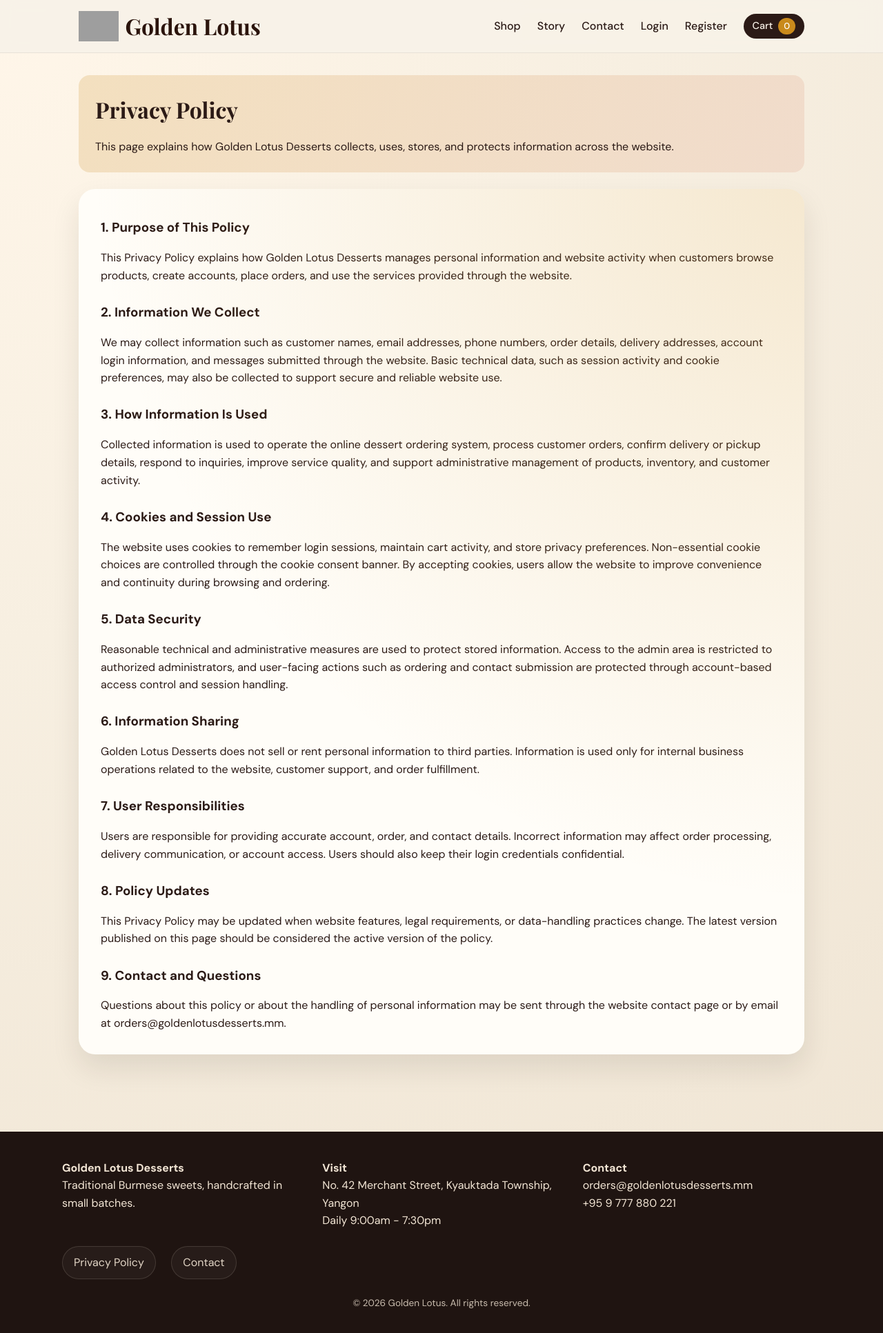
After one commit to steph132741/Burmese-Dessert-, a PHP site: page /privacy.php in a window 1280 px wide. The commit adds this page. Shown: the whole page at 69% size. Run offline with PHP 8.4, Linux system fonts and the light colour scheme; grey boxes are pictures that could not be loaded.

Commit message:
Finalize

```diff
--- a/admin/index.php
+++ b/admin/index.php
@@ -43,8 +43,7 @@ try {
 }
 
 try {
-    // Proactive inventory monitoring supports the business requirement for efficient stock control.
-    // Using the shared LOW_STOCK_THRESHOLD constant keeps the rule consistent and easy to maintain.
+    // LOW_STOCK_THRESHOLD constant
     $stmt = $db->prepare('SELECT id, name, stock FROM products WHERE stock <= ? ORDER BY stock ASC, name ASC LIMIT 6');
     $stmt->execute([LOW_STOCK_THRESHOLD]);
     $lowStockProducts = $stmt->fetchAll();
--- a/assets/css/styles.css
+++ b/assets/css/styles.css
@@ -546,6 +546,36 @@ input, textarea, select {
     gap: 2rem;
 }
 
+.footer-links {
+    max-width: var(--max);
+    margin: 1.5rem auto 0;
+    display: flex;
+    flex-wrap: wrap;
+    gap: 1rem 1.4rem;
+    align-items: center;
+}
+
+.footer-link-pill {
+    display: inline-flex;
+    align-items: center;
+    justify-content: center;
+    min-height: 42px;
+    padding: 0.65rem 1rem;
+    border-radius: 999px;
+    border: 1px solid rgba(243, 230, 213, 0.16);
+    background: rgba(255, 255, 255, 0.04);
+    color: #f3e6d5;
+    opacity: 0.92;
+    transition: color 0.2s ease, opacity 0.2s ease, background 0.2s ease, border-color 0.2s ease;
+}
+
+.footer-link-pill:hover {
+    color: #fff5df;
+    opacity: 1;
+    background: rgba(255, 255, 255, 0.08);
+    border-color: rgba(243, 230, 213, 0.28);
+}
+
 .tiny {
     text-align: center;
     margin-top: 1.5rem;
@@ -597,6 +627,61 @@ input, textarea, select {
 .toast.show {
     opacity: 1;
     transform: translateY(0);
+}
+
+.cookie-banner {
+    position: fixed;
+    left: 50%;
+    bottom: 1.25rem;
+    transform: translateX(-50%);
+    width: min(calc(100% - 2rem), 980px);
+    background: rgba(31, 20, 17, 0.96);
+    color: #f7efe1;
+    border-radius: 22px;
+    box-shadow: 0 20px 40px rgba(26, 16, 12, 0.28);
+    z-index: 60;
+}
+
+.cookie-banner-inner {
+    display: flex;
+    align-items: center;
+    justify-content: space-between;
+    gap: 1rem 1.5rem;
+    padding: 1rem 1.2rem;
+}
+
+.cookie-banner-copy {
+    display: grid;
+    gap: 0.3rem;
+}
+
+.cookie-banner-copy strong {
+    font-size: 1rem;
+}
+
+.cookie-banner-copy p {
+    color: rgba(247, 239, 225, 0.9);
+}
+
+.cookie-banner-actions {
+    display: flex;
+    gap: 0.8rem;
+    flex-wrap: wrap;
+    justify-content: flex-end;
+}
+
+.cookie-banner-actions .btn-secondary {
+    border-color: rgba(243, 230, 213, 0.55);
+    color: #f7efe1;
+}
+
+.legal-card {
+    display: grid;
+    gap: 1rem;
+}
+
+.legal-card h3 {
+    margin-top: 0.6rem;
 }
 
 .radio-group label {
@@ -1027,6 +1112,30 @@ input, textarea, select {
         font-size: 0.95rem;
     }
 
+    .footer-links {
+        gap: 0.75rem 1rem;
+    }
+
+    .cookie-banner {
+        width: calc(100% - 1.2rem);
+        bottom: 0.7rem;
+        border-radius: 18px;
+    }
+
+    .cookie-banner-inner {
+        flex-direction: column;
+        align-items: stretch;
+        padding: 1rem;
+    }
+
+    .cookie-banner-actions {
+        width: 100%;
+    }
+
+    .cookie-banner-actions .btn {
+        width: 100%;
+    }
+
     .product-grid {
         grid-template-columns: 1fr;
         gap: 1rem;
--- a/assets/js/app.js
+++ b/assets/js/app.js
@@ -20,6 +20,37 @@ document.querySelectorAll('.flash').forEach((flash) => {
         setTimeout(() => flash.remove(), 350);
     }, 5000);
 });
+
+const cookieBanner = document.getElementById('cookie-banner');
+const cookieButtons = document.querySelectorAll('[data-cookie-action]');
+
+function getCookieValue(name) {
+    const escapedName = name.replace(/[.*+?^${}()|[\]\\]/g, '\\$&');
+    const match = document.cookie.match(new RegExp(`(?:^|; )${escapedName}=([^;]*)`));
+    return match ? decodeURIComponent(match[1]) : '';
+}
+
+function setCookieValue(name, value, days) {
+    const maxAge = days * 24 * 60 * 60;
+    document.cookie = `${name}=${encodeURIComponent(value)}; path=/; max-age=${maxAge}; SameSite=Lax`;
+}
+
+if (cookieBanner) {
+    const cookieUserRequired = cookieBanner.dataset.cookieUser === '1';
+    const consent = getCookieValue('gl_cookie_consent');
+    if (cookieUserRequired && !consent) {
+        cookieBanner.hidden = false;
+    }
+
+    cookieButtons.forEach((button) => {
+        button.addEventListener('click', () => {
+            const action = button.dataset.cookieAction === 'accept' ? 'accepted' : 'declined';
+            setCookieValue('gl_cookie_consent', action, 365);
+            cookieBanner.hidden = true;
+            showToast(action === 'accepted' ? 'Cookie preferences saved.' : 'Non-essential cookies declined.');
+        });
+    });
+}
 
 const navToggle = document.querySelector('.nav-toggle');
 const navLinks = document.querySelector('.nav-links');
--- a/includes/footer.php
+++ b/includes/footer.php
@@ -16,8 +16,29 @@
                 <p><?= htmlspecialchars(STORE_PHONE) ?></p>
             </div>
         </div>
+        <nav class="footer-links" aria-label="Footer links">
+            <a class="footer-link-pill" href="<?= asset_url('privacy.php') ?>">Privacy Policy</a>
+            <a class="footer-link-pill" href="<?= asset_url('contact.php') ?>">Contact</a>
+        </nav>
         <p class="tiny">© <?= date('Y') ?> Golden Lotus. All rights reserved.</p>
     </footer>
+    <div
+        id="cookie-banner"
+        class="cookie-banner"
+        data-cookie-user="<?= is_user_logged_in() ? '1' : '0' ?>"
+        hidden
+    >
+        <div class="cookie-banner-inner">
+            <div class="cookie-banner-copy">
+                <strong>Cookie Notice</strong>
+                <p>We use cookies to improve your experience after login. Please choose whether you want to accept or decline cookies.</p>
+            </div>
+            <div class="cookie-banner-actions">
+                <button type="button" class="btn btn-primary" data-cookie-action="accept">Accept</button>
+                <button type="button" class="btn btn-secondary" data-cookie-action="decline">Decline</button>
+            </div>
+        </div>
+    </div>
     <div id="toast" class="toast"></div>
     <script src="<?= asset_url('assets/js/app.js') ?>"></script>
 </body>
--- /dev/null
+++ b/privacy.php
@@ -0,0 +1,41 @@
+<?php
+require_once __DIR__ . '/includes/header.php';
+?>
+
+<section class="section">
+    <div class="banner">
+        <h2>Privacy Policy</h2>
+        <p>This page explains how Golden Lotus Desserts collects, uses, stores, and protects information across the website.</p>
+    </div>
+
+    <div class="hero-card legal-card">
+        <h3>1. Purpose of This Policy</h3>
+        <p>This Privacy Policy explains how Golden Lotus Desserts manages personal information and website activity when customers browse products, create accounts, place orders, and use the services provided through the website.</p>
+
+        <h3>2. Information We Collect</h3>
+        <p>We may collect information such as customer names, email addresses, phone numbers, order details, delivery addresses, account login information, and messages submitted through the website. Basic technical data, such as session activity and cookie preferences, may also be collected to support secure and reliable website use.</p>
+
+        <h3>3. How Information Is Used</h3>
+        <p>Collected information is used to operate the online dessert ordering system, process customer orders, confirm delivery or pickup details, respond to inquiries, improve service quality, and support administrative management of products, inventory, and customer activity.</p>
+
+        <h3>4. Cookies and Session Use</h3>
+        <p>The website uses cookies to remember login sessions, maintain cart activity, and store privacy preferences. Non-essential cookie choices are controlled through the cookie consent banner. By accepting cookies, users allow the website to improve convenience and continuity during browsing and ordering.</p>
+
+        <h3>5. Data Security</h3>
+        <p>Reasonable technical and administrative measures are used to protect stored information. Access to the admin area is restricted to authorized administrators, and user-facing actions such as ordering and contact submission are protected through account-based access control and session handling.</p>
+
+        <h3>6. Information Sharing</h3>
+        <p>Golden Lotus Desserts does not sell or rent personal information to third parties. Information is used only for internal business operations related to the website, customer support, and order fulfillment.</p>
+
+        <h3>7. User Responsibilities</h3>
+        <p>Users are responsible for providing accurate account, order, and contact details. Incorrect information may affect order processing, delivery communication, or account access. Users should also keep their login credentials confidential.</p>
+
+        <h3>8. Policy Updates</h3>
+        <p>This Privacy Policy may be updated when website features, legal requirements, or data-handling practices change. The latest version published on this page should be considered the active version of the policy.</p>
+
+        <h3>9. Contact and Questions</h3>
+        <p>Questions about this policy or about the handling of personal information may be sent through the website contact page or by email at <?= htmlspecialchars(STORE_EMAIL) ?>.</p>
+    </div>
+</section>
+
+<?php require_once __DIR__ . '/includes/footer.php'; ?>
```
